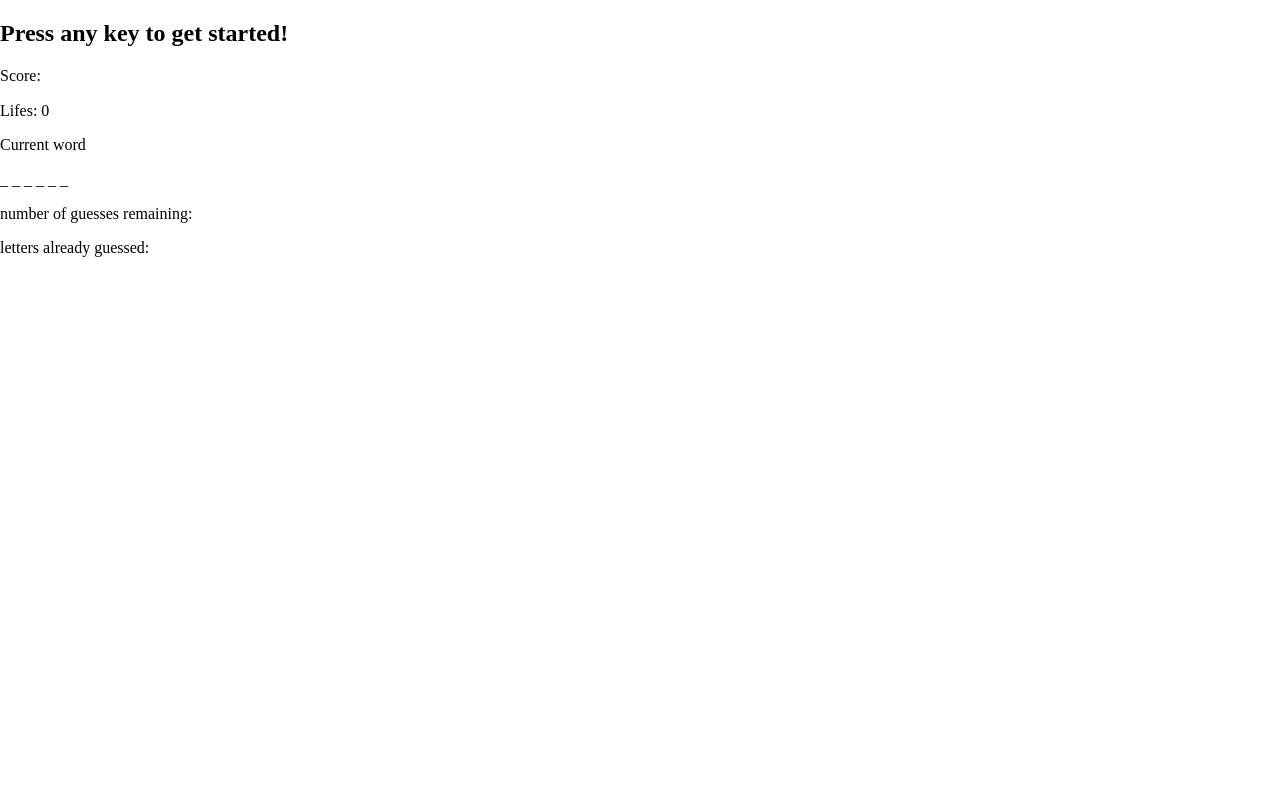
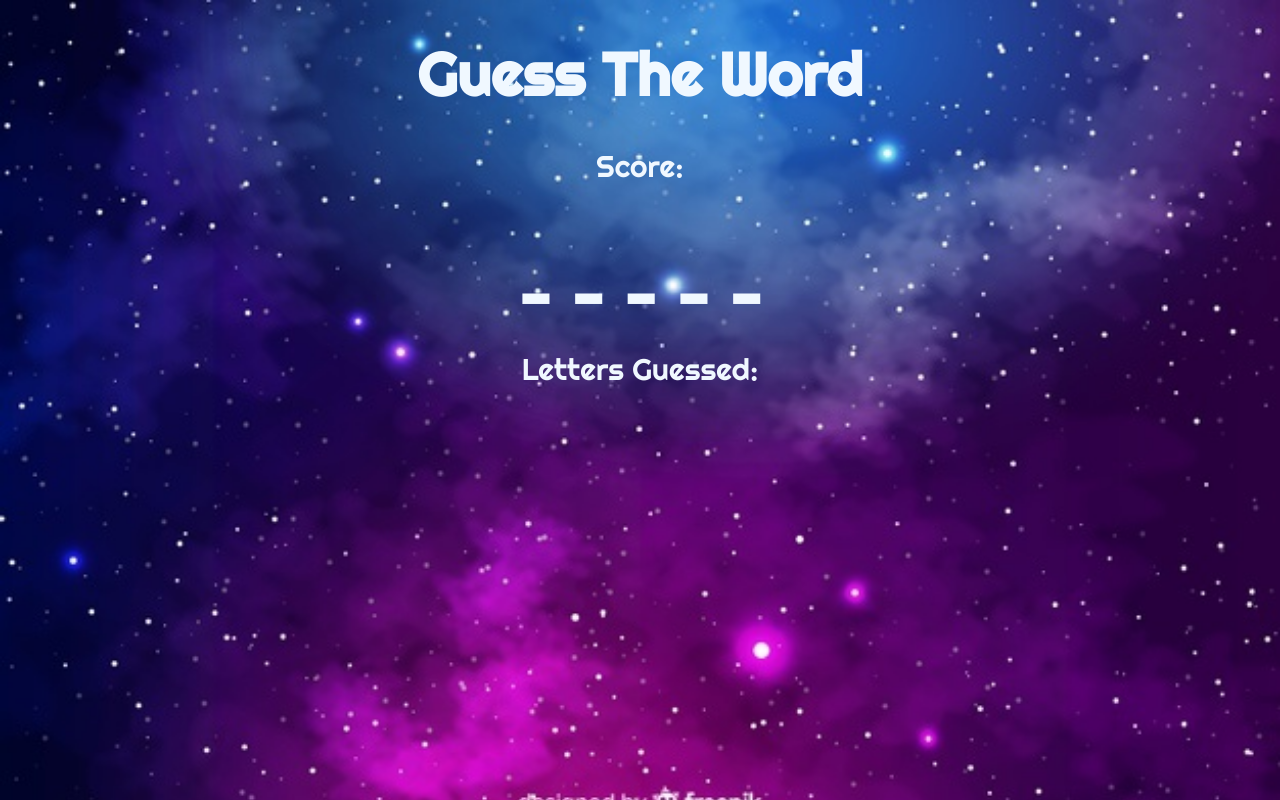
Before and after one commit to samuniz/word-guess-game, a plain HTML site: page index.html in a window 1280 px wide. Drawn offline with Linux system fonts and the light colour scheme.

Commit message:
added styles

```diff
--- a/assets/css/style.css
+++ b/assets/css/style.css
@@ -0,0 +1,16 @@
+body {
+    height: 500px;
+    background: url("../images/background.jpg");
+    background-size: cover;
+}
+
+h1, h2, p{
+    font-family: 'Righteous', cursive;
+    font-size: 60px;
+    color: aliceblue;
+    text-align: center;
+}
+
+p{
+    font-size: 30px;
+}
--- a/assets/javascript/game.js
+++ b/assets/javascript/game.js
@@ -6,10 +6,10 @@ var lifes = 0;
 var userGuess = [];
 var wordToGuess = [];
 var rightWord = [];
-
+var randomWord = "";
 //user press any key to start the game
-
-var randomWord = words[Math.floor(Math.random()* words.length)]
+function random() {
+    randomWord = words[Math.floor(Math.random()* words.length)]
     console.log(randomWord);
     for (var i = 0; i < randomWord.length; i++){
         //create the _ in the page
@@ -17,8 +17,12 @@ var randomWord = words[Math.floor(Math.random()* words.length)]
     }
     // print _ to the page
     document.getElementById("wordToGuess").innerHTML = wordToGuess.join(" ");
-    // print lifes to the page
-    document.getElementById("lifes").innerHTML = lifes;
+}
+
+
+
+random();
+
 
     //user press a key and key is saved on userGuess variable
     document.onkeyup = function (event) {
@@ -45,8 +49,9 @@ var randomWord = words[Math.floor(Math.random()* words.length)]
             wrongGuess.push(userGuess)
             console.log(wrongGuess);
                 if (wrongGuess.length > 10){
-                   alert("You Lost!")
+                   alert("You Lost! Refresh to start over.")
 
+               random();
             }
 
 
--- a/index.html
+++ b/index.html
@@ -8,7 +8,7 @@
   <meta name="viewport" content="width=device-width, initial-scale=1">
 
   <!-- Place favicon.ico in the root directory -->
-
+  <link href="https://fonts.googleapis.com/css?family=Righteous&display=swap" rel="stylesheet">
   <link rel="stylesheet" href="assets/css/reset.css">
   <link rel="stylesheet" href="assets/css/style.css">
 
@@ -17,13 +17,12 @@
 </head>
 
 <body>
-    <h2>Press any key to get started!</h2>
+    <h1>Guess The Word</h1>
     <p>Score: <span id="wins"></span></p>
-    <p>Lifes: <span id ="lifes"></span></p>
-    <p>Current word </p>
-    <p id ="wordToGuess"></p>
-    <p>number of guesses remaining: <span id= "wrongTries"></span></p>
-    <p>letters already guessed: <span id="userGuess"></span></p>
+
+    <h2 id ="wordToGuess"></h2>
+
+    <p>Letters Guessed: <span id="userGuess"></span></p>
 
 
 
```
Also changed, not shown: assets/images/background.jpg (added).
